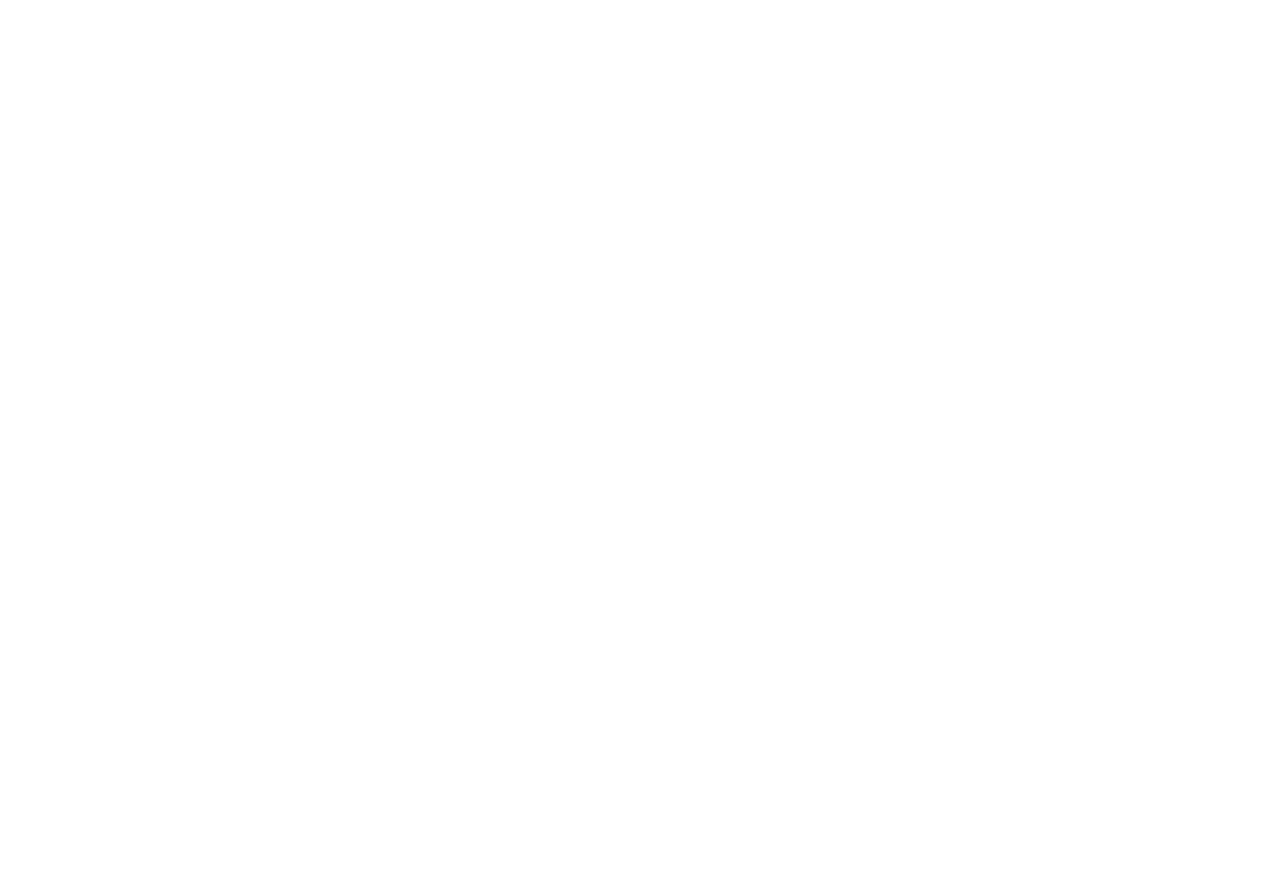
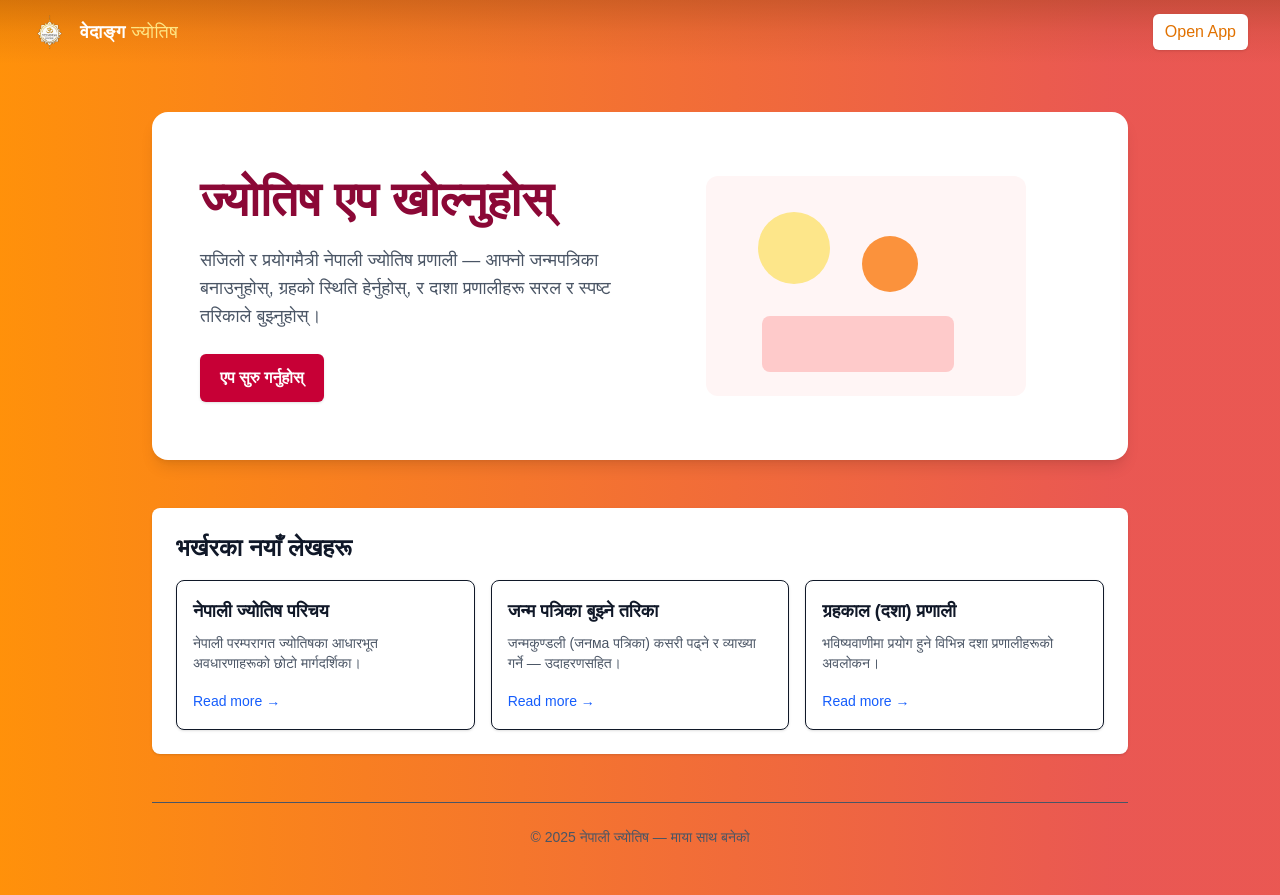
Before and after one commit to mhnpd-org/nepal-jyotish, a Next.js app: page / in a window 1280 px wide. Before the commit this address had no page. Before the commit the page ends 800 px from the top, so only its background shows below. Built offline with nearby package versions, Linux system fonts and the light colour scheme.

Commit message:
refactor: implement LandingPage component and add BlogCard for blog entries

```diff
--- a/src/app/page.tsx
+++ b/src/app/page.tsx
@@ -1,5 +1,96 @@
-import { redirect } from "next/navigation";
+import Image from "next/image";
+import Link from "next/link";
+import BlogCard from "@internal/components/blog-card";
 
-export default function IndexRedirect() {
-  redirect("/astro/janma");
+export const revalidate = 0; // render at build-time (0 = no revalidation) - ensures static render
+
+export default function LandingPage() {
+  const blogs = [
+    {
+      title: "नेपाली ज्योतिष परिचय",
+      excerpt: "नेपाली परम्परागत ज्योतिषका आधारभूत अवधारणाहरूको छोटो मार्गदर्शिका।",
+      href: "/blog/intro-jyotish",
+    },
+    {
+      title: "जन्म पत्रिका बुझ्ने तरिका",
+      excerpt: "जन्मकुण्डली (जनма पत्रिका) कसरी पढ्ने र व्याख्या गर्ने — उदाहरणसहित।",
+      href: "/blog/janma-patrika",
+    },
+    {
+      title: "ग्रहकाल (दशा) प्रणाली",
+      excerpt: "भविष्यवाणीमा प्रयोग हुने विभिन्न दशा प्रणालीहरूको अवलोकन।",
+      href: "/blog/dasha-overview",
+    },
+  ];
+
+  return (
+    <main className="min-h-screen bg-vedanga-gradient text-gray-900">
+      {/* Top header matching app style */}
+          <header className="h-16 flex items-center gap-4 px-4 sm:px-5 md:px-8 bg-gradient-to-b from-amber-900/30 via-amber-900/10 to-transparent w-full">
+        <div className="flex items-center gap-3">
+          <Image src="/logo.svg" alt="Vedanga Logo" width={36} height={36} className="rounded-sm" />
+          <h1 className="text-white font-semibold text-lg tracking-wide select-none">
+            वेदाङ्ग <span className="text-amber-200 font-light">ज्योतिष</span>
+          </h1>
+        </div>
+
+        <nav className="ml-auto flex items-center gap-4">
+          <Link href="/astro/janma" className="inline-block bg-white text-amber-600 px-3 py-1.5 rounded-md font-medium shadow-sm hover:bg-gray-100">
+            Open App
+          </Link>
+        </nav>
+      </header>
+
+      <div className="max-w-5xl mx-auto px-6 py-12">
+        <section className="mb-12">
+          <div className="relative bg-white rounded-2xl shadow-lg overflow-hidden">
+            <div className="grid grid-cols-1 md:grid-cols-2 gap-6 items-center p-8 md:p-12">
+              <div>
+                <h2 className="text-4xl md:text-5xl font-extrabold leading-tight text-rose-900">
+                  ज्योतिष एप खोल्नुहोस्
+                </h2>
+                <p className="mt-4 text-lg text-gray-600 max-w-xl">
+                  सजिलो र प्रयोगमैत्री नेपाली ज्योतिष प्रणाली — आफ्नो जन्मपत्रिका बनाउनुहोस्, ग्रहको स्थिति हेर्नुहोस्, र दाशा प्रणालीहरू सरल र स्पष्ट तरिकाले बुझ्नुहोस्।
+                </p>
+
+                <div className="mt-6">
+                  <Link
+                    href="/astro/janma"
+                    className="inline-block bg-rose-700 text-white px-5 py-3 rounded-md font-semibold shadow hover:bg-rose-600"
+                  >
+                    एप सुरु गर्नुहोस्
+                  </Link>
+                </div>
+              </div>
+
+              <div className="flex items-center justify-center p-4">
+                {/* simple illustrative SVG */}
+                <svg width="320" height="220" viewBox="0 0 320 220" fill="none" xmlns="http://www.w3.org/2000/svg" aria-hidden>
+                  <rect x="0" y="0" width="320" height="220" rx="12" fill="#FFF5F5" />
+                  <g transform="translate(24,24)">
+                    <circle cx="64" cy="48" r="36" fill="#FDE68A" />
+                    <circle cx="160" cy="64" r="28" fill="#FB923C" />
+                    <rect x="32" y="116" width="192" height="56" rx="8" fill="#FECACA" />
+                  </g>
+                </svg>
+              </div>
+            </div>
+          </div>
+        </section>
+
+        <section className="mb-12 bg-white rounded-lg p-6 shadow-sm">
+          <h3 className="text-2xl font-semibold mb-4">भर्खरका नयाँ लेखहरू</h3>
+          <div className="grid grid-cols-1 md:grid-cols-3 gap-4">
+            {blogs.map((b) => (
+              <BlogCard key={b.title} title={b.title} excerpt={b.excerpt} href={b.href} />
+            ))}
+          </div>
+        </section>
+
+          <footer className="border-t pt-6 text-center text-sm text-gray-600">
+          <p>© {new Date().getFullYear()} नेपाली ज्योतिष — माया साथ बनेको</p>
+        </footer>
+      </div>
+    </main>
+  );
 }
--- /dev/null
+++ b/src/components/blog-card.tsx
@@ -0,0 +1,25 @@
+import React from "react";
+
+type BlogCardProps = {
+  title: string;
+  excerpt: string;
+  href?: string;
+};
+
+export default function BlogCard({ title, excerpt, href }: BlogCardProps) {
+  return (
+    <article className="border rounded-lg p-4 shadow-sm hover:shadow-md transition-shadow bg-white">
+      <h3 className="text-lg font-semibold mb-2">{title}</h3>
+      <p className="text-sm text-gray-600 mb-4">{excerpt}</p>
+      {href ? (
+        <a
+          href={href}
+          className="text-sm text-blue-600 hover:underline"
+          aria-label={`Read ${title}`}
+        >
+          Read more →
+        </a>
+      ) : null}
+    </article>
+  );
+}
```
